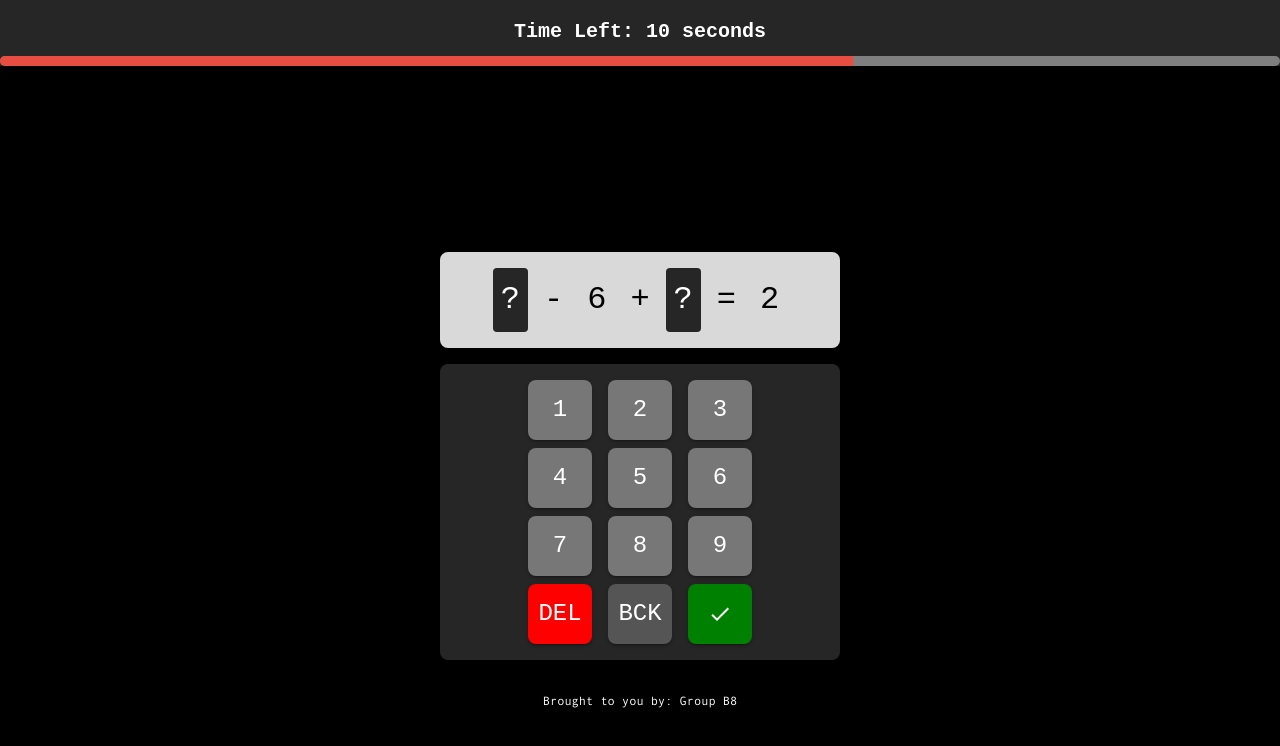
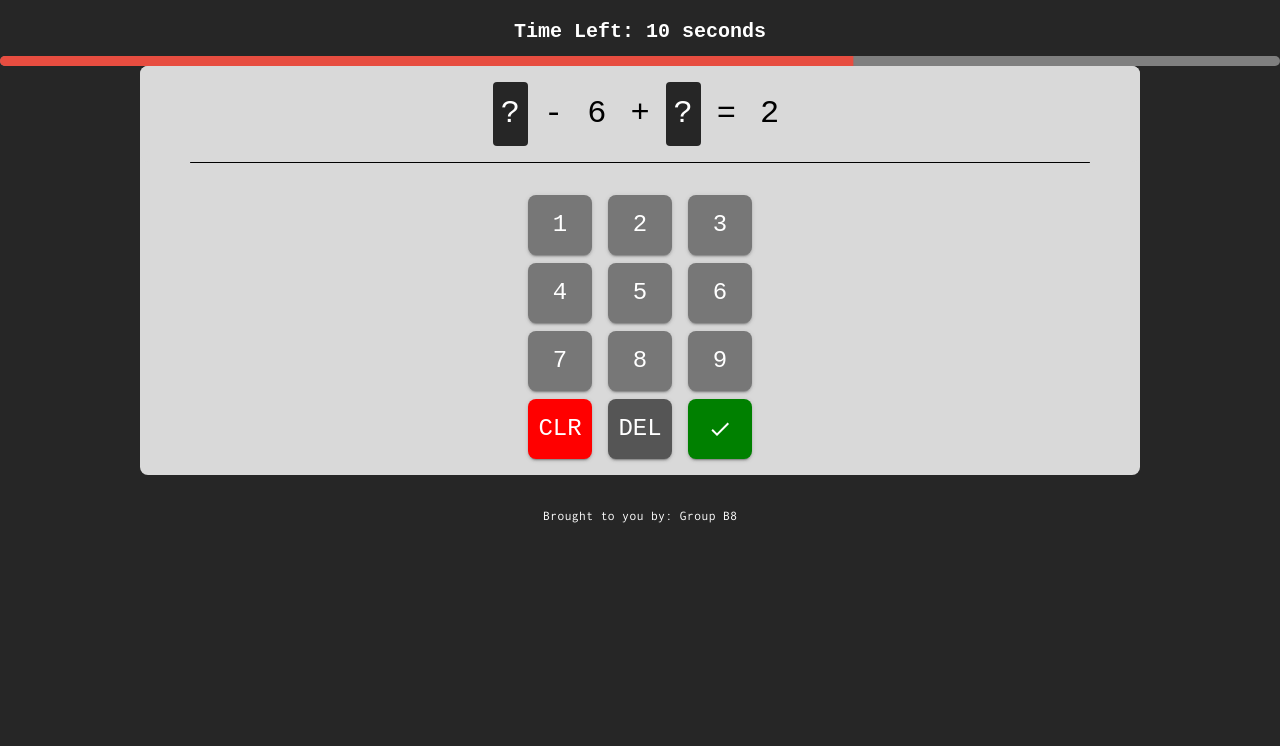
Before and after one commit to listenrwt/fill-in-the-math-client, a Next.js app: page /game in a window 1280 px wide. Shown: the top 746 px of the page. Built offline with nearby package versions, Linux system fonts and the light colour scheme; no server answers.

Commit message:
fix: removed redundant codes and fixed button functions

```diff
--- a/src/app/components/game/game_container.tsx
+++ b/src/app/components/game/game_container.tsx
@@ -8,6 +8,7 @@ import { Question } from '@/lib/question.types';
 import CalculatorDisplay from './ui/calculator_display';
 import CalculatorPanel from './ui/calculator_panel';
 import GameAction from './ui/game_action';
+import Stroke from './ui/stroke';
 
 export default function GameContainer() {
   const initialQuestion: Question = [
@@ -42,7 +43,7 @@ export default function GameContainer() {
     });
   };
 
-  const handleDelete = () => {
+  const handleClear = () => {
     setQuestion(initialQuestion);
     setFilledIndexes([]);
     setUsedNumbers([]);
@@ -82,13 +83,10 @@ export default function GameContainer() {
         flexDirection: 'column',
         alignItems: 'center',
         justifyContent: 'center',
-        minHeight: '100vh',
-        bgcolor: '#000',
-        color: '#fff',
-        p: 2,
+        minHeight: '50vh',
       }}
     >
-      <Box sx={{ mt: 4, width: '100%', maxWidth: 400 }}>
+      <Box sx={{ borderRadius: 2, bgcolor: '#D9D9D9', width: '100%', maxWidth: 1000 }}>
         {showGameAction ? (
           <GameAction
             onActionComplete={() => {
@@ -101,9 +99,10 @@ export default function GameContainer() {
         ) : (
           <>
             <CalculatorDisplay question={question} />
+            <Stroke />
             <CalculatorPanel
               onNumberClick={handleNumberClick}
-              onDelete={handleDelete}
+              onClear={handleClear}
               onDeleteLast={handleBackspace}
               onSubmit={handleSubmit}
               usedNumbers={usedNumbers}
--- a/src/app/components/game/ui/calculator_panel.tsx
+++ b/src/app/components/game/ui/calculator_panel.tsx
@@ -20,7 +20,7 @@ export default function CalculatorPanel({
   const isNumberUsed = (num: number) => usedNumbers.includes(num);
 
   return (
-    <Box sx={{ mt: 2, bgcolor: '#262626', p: 2, borderRadius: 2 }}>
+    <Box sx={{ mt: 2, p: 2, borderRadius: 2 }}>
       <Grid container justifyContent="center" spacing={2} sx={{ mb: 1 }}>
         {[1, 2, 3].map((num) => (
           <Grid item key={num}>
@@ -62,10 +62,10 @@ export default function CalculatorPanel({
       </Grid>
       <Grid container justifyContent="center" spacing={2}>
         <Grid item>
-          <CalculatorButton value={'DEL'} text="DEL" variant="delete" onClick={onDelete} />
+          <CalculatorButton value={'DEL'} text="CLR" variant="delete" onClick={onDelete} />
         </Grid>
         <Grid item>
-          <CalculatorButton value={'BCK'} text="BCK" variant="back" onClick={onDeleteLast} />
+          <CalculatorButton value={'BCK'} text="DEL" variant="back" onClick={onDeleteLast} />
         </Grid>
         <Grid item>
           <CalculatorButton value={'CON'} text="✔" variant="confirm" onClick={onSubmit} />
```
